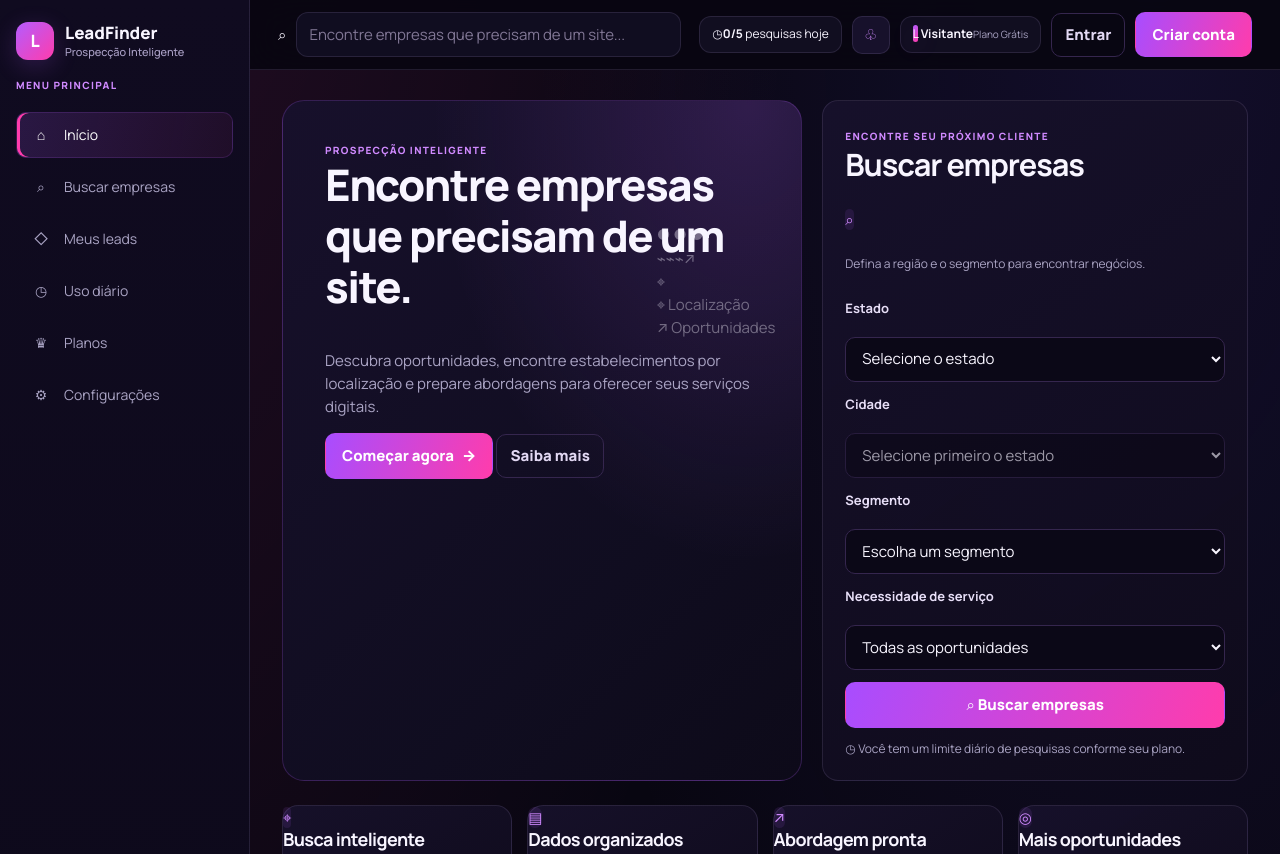
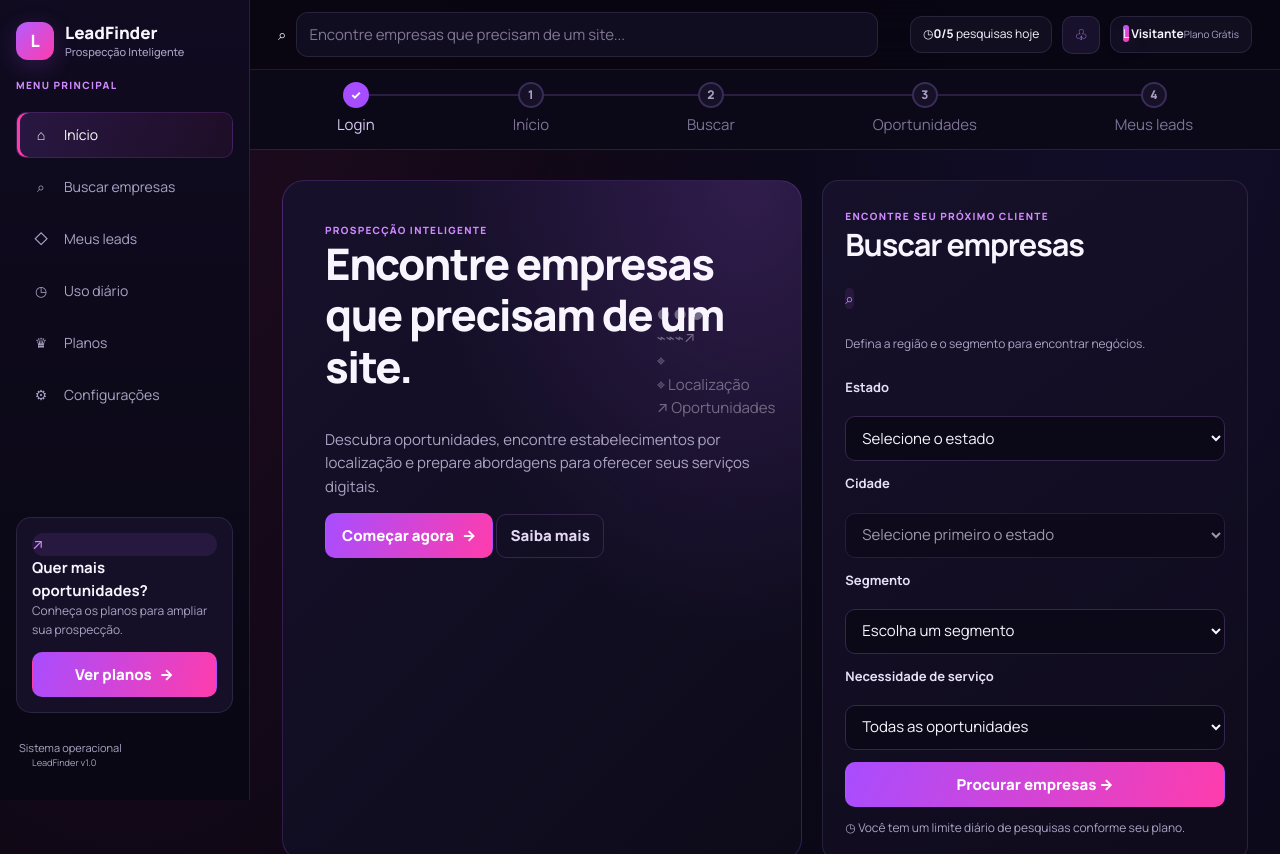
Before and after one commit to ffc30793-dev/Leadfinder_, a website: page painel.html in a window 1280 px wide. Shown: the top 854 px of the page. Drawn offline with Linux system fonts and the light colour scheme; no server answers.

Commit message:
Add files via upload

```diff
--- a/painel.html
+++ b/painel.html
@@ -2,7 +2,7 @@
 <html lang="pt-BR">
 <head>
   <meta charset="UTF-8">
-  <meta name="viewport" content="width=device-width, initial-scale=1.0">
+  <meta name="viewport" content="width=device-width, initial-scale=1, maximum-scale=1">
   <meta name="theme-color" content="#03100b">
   <meta name="description" content="LeadFinder — prospecção inteligente de empresas.">
   <title>LeadFinder — Prospecção Inteligente</title>
@@ -11,6 +11,7 @@
   <link rel="stylesheet" href="./css/responsive.css">
   <link rel="stylesheet" href="./css/reference-theme.css">
   <link rel="stylesheet" href="./css/reference-layout-theme.css">
+  <link rel="stylesheet" href="./css/etapas.css">
 </head>
 <body>
   <div class="app-shell">
@@ -61,11 +62,16 @@
             <span class="avatar">L</span>
             <span><b id="profile-name">Visitante</b><small id="profile-plan">Plano Grátis</small></span>
           </div>
-
-          <button id="btn-login" class="btn btn-ghost top-login">Entrar</button>
-          <button id="btn-cadastro" class="btn btn-primary top-signup">Criar conta</button>
         </div>
       </header>
+
+      <nav class="stepper" id="stepper" aria-label="Etapas">
+        <button class="step done" data-step="login" type="button" disabled><i>✓</i><span>Login</span></button>
+        <button class="step" data-step="inicio" data-view="inicio" type="button"><i>1</i><span>Início</span></button>
+        <button class="step" data-step="buscar" data-view="buscar" type="button"><i>2</i><span>Buscar</span></button>
+        <button class="step" data-step="resultados" data-view="resultados" type="button"><i>3</i><span>Oportunidades</span></button>
+        <button class="step" data-step="leads" data-view="leads" type="button"><i>4</i><span>Meus leads</span></button>
+      </nav>
 
       <main class="main-content">
 
@@ -145,7 +151,7 @@
               </select>
 
               <button id="buscar-leads" class="btn btn-primary btn-full search-button" type="button">
-                ⌕ Buscar empresas
+                Procurar empresas →
               </button>
 
               <small class="credit-note">◷ Você tem um limite diário de pesquisas conforme seu plano.</small>
@@ -280,6 +286,7 @@
             <span class="credit-pill"><b id="credit-count-search">0/5</b> pesquisas hoje</span>
           </div>
 
+          <p id="buscar-status" class="muted" role="status" aria-live="polite"></p>
           <div class="search-layout">
             <div class="panel filter-panel">
               <div class="panel-heading">
@@ -331,6 +338,19 @@
               <p class="credit-note">Uma ausência de site listado não garante que a empresa não tenha um site.</p>
             </div>
 
+          </div>
+        </section>
+
+        <!-- RESULTADOS (etapa 3) -->
+        <section class="view" id="view-resultados">
+          <div class="page-heading">
+            <div>
+              <span class="section-kicker">ETAPA 3</span>
+              <h1>Oportunidades</h1>
+              <p class="muted">Empresas encontradas para a sua busca.</p>
+            </div>
+            <button class="btn btn-ghost" data-view="buscar" type="button">← Nova busca</button>
+          </div>
             <div class="panel results-panel">
               <div class="results-header">
                 <div>
@@ -346,7 +366,6 @@
 
               <div id="resultados" class="results-list"></div>
             </div>
-          </div>
         </section>
 
         <!-- MEUS LEADS -->
```
Also changed, not shown: como-funciona.html (+0 -2 lines).
